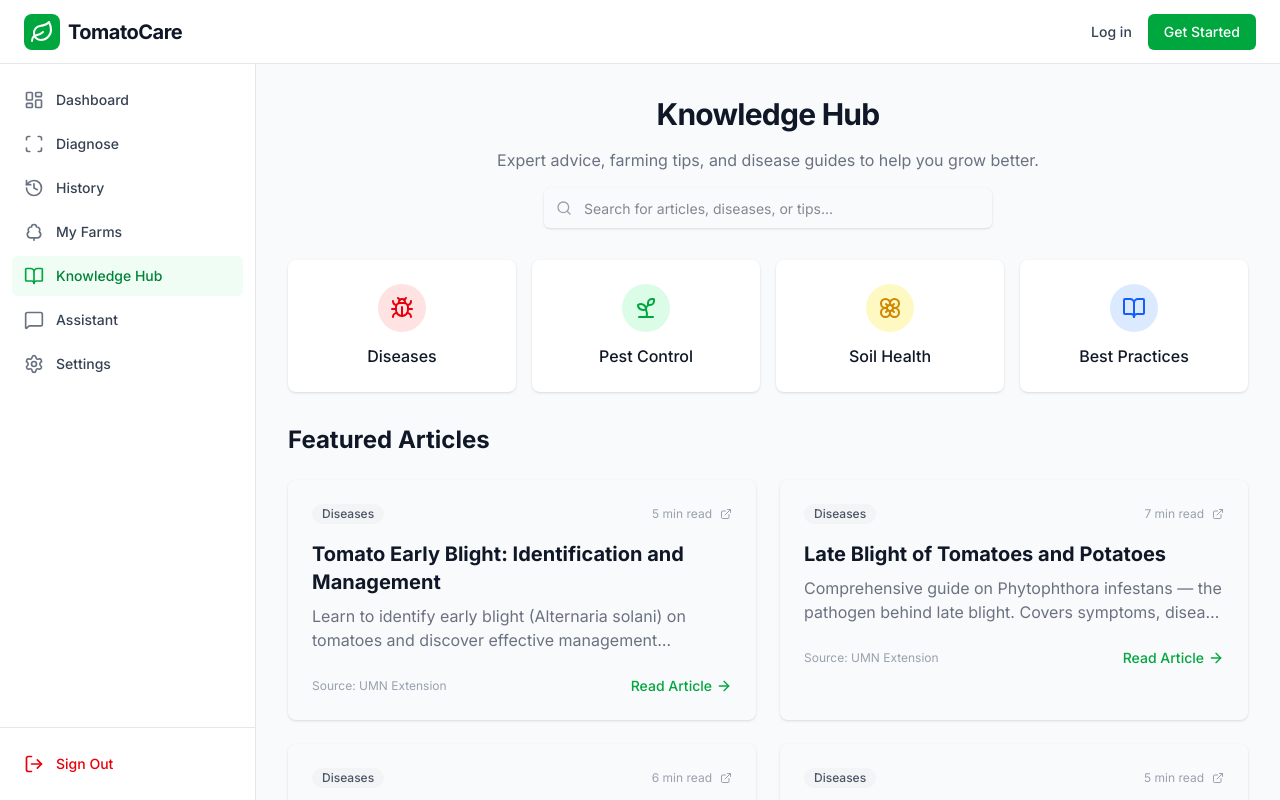
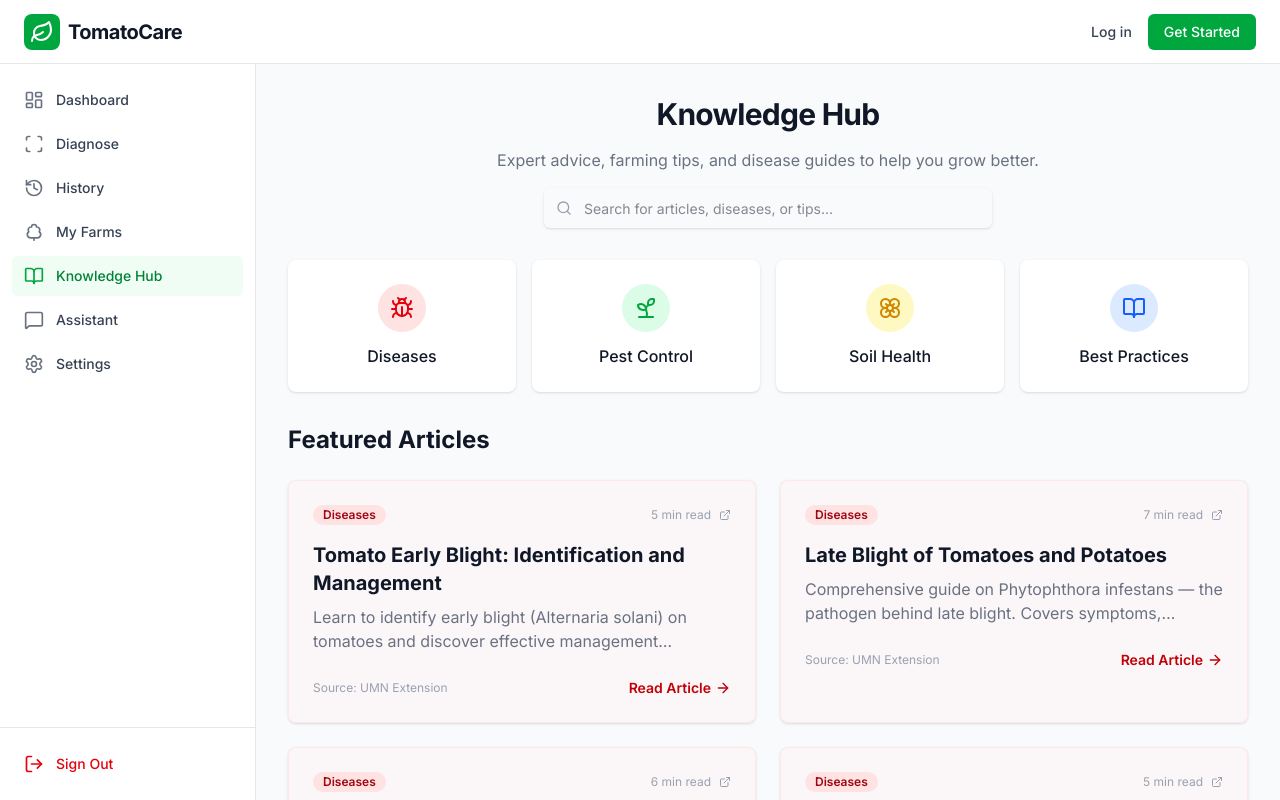
Before and after one commit to gacheruh/TomatoCare, a Next.js app: page /learn in a window 1280 px wide. Shown: the top 800 px of the page. Built offline with nearby package versions, Linux system fonts and the light colour scheme; no server answers.

Commit message:
Updated farms and knowledgehub pages

```diff
--- a/src/app/farms/page.tsx
+++ b/src/app/farms/page.tsx
@@ -16,6 +16,14 @@ interface Farm {
     size: string;
     created_at: string;
 }
+
+const farmThemes = [
+    { border: 'border-emerald-100/70', borderTop: 'border-t-emerald-500', bg: 'bg-emerald-50/20', icon: 'text-emerald-500', badge: 'bg-emerald-100 text-emerald-800' },
+    { border: 'border-amber-100/70', borderTop: 'border-t-amber-500', bg: 'bg-amber-50/20', icon: 'text-amber-500', badge: 'bg-amber-100 text-amber-800' },
+    { border: 'border-blue-100/70', borderTop: 'border-t-blue-500', bg: 'bg-blue-50/20', icon: 'text-blue-500', badge: 'bg-blue-100 text-blue-800' },
+    { border: 'border-teal-100/70', borderTop: 'border-t-teal-500', bg: 'bg-teal-50/20', icon: 'text-teal-500', badge: 'bg-teal-100 text-teal-800' },
+    { border: 'border-lime-100/70', borderTop: 'border-t-lime-500', bg: 'bg-lime-50/20', icon: 'text-lime-500', badge: 'bg-lime-100 text-lime-800' }
+];
 
 export default function FarmsPage() {
     const [farms, setFarms] = useState<Farm[]>([]);
@@ -163,17 +171,19 @@ export default function FarmsPage() {
 
             {farms.length > 0 ? (
                 <div className="grid gap-6 md:grid-cols-2 lg:grid-cols-3">
-                    {farms.map((farm) => (
-                        <Card key={farm.id} className="hover:shadow-md transition-shadow">
+                    {farms.map((farm, index) => {
+                        const theme = farmThemes[index % farmThemes.length];
+                        return (
+                            <Card key={farm.id} className={`hover:shadow-md transition-all border ${theme.border} border-t-4 ${theme.borderTop} ${theme.bg}`}>
                                 <CardHeader className="flex flex-row items-start justify-between pb-2">
                                     <div className="space-y-1">
-                                    <CardTitle className="text-xl">{farm.name}</CardTitle>
+                                        <CardTitle className="text-xl font-bold text-gray-900">{farm.name}</CardTitle>
                                         <div className="flex items-center text-sm text-gray-500">
-                                        <MapPin className="mr-1 h-3 w-3" />
+                                            <MapPin className="mr-1 h-3.5 w-3.5 text-gray-400" />
                                             {farm.location}
                                         </div>
                                     </div>
-                                <Button variant="ghost" size="icon" className="h-8 w-8">
+                                    <Button variant="ghost" size="icon" className="h-8 w-8 text-gray-400 hover:text-gray-600">
                                         <MoreHorizontal className="h-4 w-4" />
                                     </Button>
                                 </CardHeader>
@@ -181,14 +191,17 @@ export default function FarmsPage() {
                                     <div className="space-y-4">
                                         <div className="flex items-center justify-between text-sm">
                                             <span className="text-gray-500 flex items-center">
-                                            <Sprout className="mr-2 h-4 w-4" />
+                                                <Sprout className={`mr-2 h-4 w-4 ${theme.icon}`} />
                                                 Crops
                                             </span>
-                                        <span className="font-medium">{farm.crop_type}</span>
+                                            <span className={`font-semibold px-2 py-0.5 rounded-md text-xs ${theme.badge}`}>{farm.crop_type}</span>
                                         </div>
                                         <div className="flex items-center justify-between text-sm">
-                                        <span className="text-gray-500">Size</span>
-                                        <span className="font-medium">{farm.size} Acres</span>
+                                            <span className="text-gray-500 flex items-center">
+                                                <Tractor className={`mr-2 h-4 w-4 ${theme.icon}`} />
+                                                Size
+                                            </span>
+                                            <span className="font-semibold text-gray-800">{farm.size} Acres</span>
                                         </div>
                                         <div className="pt-4 border-t border-gray-100">
                                             <div className="flex items-center justify-between">
@@ -201,7 +214,8 @@ export default function FarmsPage() {
                                     </div>
                                 </CardContent>
                             </Card>
-                    ))}
+                        );
+                    })}
                 </div>
             ) : (
                 <div className="flex flex-col items-center justify-center py-12 text-center bg-gray-50 rounded-lg border-2 border-dashed border-gray-200">
--- a/src/app/learn/page.tsx
+++ b/src/app/learn/page.tsx
@@ -15,16 +15,43 @@ interface Article {
     source: string;
 }
 
+const categoryColors: Record<string, { bg: string; text: string; border: string; accent: string }> = {
+    'Diseases': {
+        bg: 'bg-red-50/30',
+        text: 'text-red-700',
+        border: 'border-red-100/70',
+        accent: 'bg-red-100 text-red-800'
+    },
+    'Pest Control': {
+        bg: 'bg-green-50/30',
+        text: 'text-green-700',
+        border: 'border-green-100/70',
+        accent: 'bg-green-100 text-green-800'
+    },
+    'Soil Health': {
+        bg: 'bg-amber-50/30',
+        text: 'text-amber-700',
+        border: 'border-amber-100/70',
+        accent: 'bg-amber-100 text-amber-800'
+    },
+    'Best Practices': {
+        bg: 'bg-blue-50/30',
+        text: 'text-blue-700',
+        border: 'border-blue-100/70',
+        accent: 'bg-blue-100 text-blue-800'
+    }
+};
+
 export default function LearnPage() {
     const [searchTerm, setSearchTerm] = useState('');
     const [activeCategory, setActiveCategory] = useState<string | null>(null);
     const { t } = useLanguage();
 
     const categories = [
-        { name: t('learn.diseases'), key: 'Diseases', icon: Bug, color: 'text-red-600', bg: 'bg-red-100' },
-        { name: t('learn.pestControl'), key: 'Pest Control', icon: Sprout, color: 'text-green-600', bg: 'bg-green-100' },
-        { name: t('learn.soilHealth'), key: 'Soil Health', icon: Flower, color: 'text-yellow-600', bg: 'bg-yellow-100' },
-        { name: t('learn.bestPractices'), key: 'Best Practices', icon: BookOpen, color: 'text-blue-600', bg: 'bg-blue-100' },
+        { name: t('learn.diseases'), key: 'Diseases', icon: Bug, color: 'text-red-600', bg: 'bg-red-100', activeRing: 'ring-2 ring-red-200 bg-red-50/30' },
+        { name: t('learn.pestControl'), key: 'Pest Control', icon: Sprout, color: 'text-green-600', bg: 'bg-green-100', activeRing: 'ring-2 ring-green-200 bg-green-50/30' },
+        { name: t('learn.soilHealth'), key: 'Soil Health', icon: Flower, color: 'text-yellow-600', bg: 'bg-yellow-100', activeRing: 'ring-2 ring-amber-200 bg-amber-50/30' },
+        { name: t('learn.bestPractices'), key: 'Best Practices', icon: BookOpen, color: 'text-blue-600', bg: 'bg-blue-100', activeRing: 'ring-2 ring-blue-200 bg-blue-50/30' },
     ];
 
     const articles: Article[] = [
@@ -192,7 +219,7 @@ export default function LearnPage() {
                     return (
                         <Card
                             key={i}
-                            className={`hover:shadow-md transition-shadow cursor-pointer text-center border-0 shadow-sm ${isActive ? 'ring-2 ring-green-200 bg-green-50/50' : 'bg-white'}`}
+                            className={`hover:shadow-md transition-all cursor-pointer text-center border-0 shadow-sm ${isActive ? cat.activeRing : 'bg-white'}`}
                             onClick={() => setActiveCategory(isActive ? null : cat.key)}
                         >
                             <CardContent className="p-6 flex flex-col items-center gap-3">
@@ -222,7 +249,14 @@ export default function LearnPage() {
                 <h2 className="text-2xl font-bold text-gray-900 mb-6">{t('learn.featuredArticles')}</h2>
                 {filteredArticles.length > 0 ? (
                     <div className="grid md:grid-cols-2 gap-6">
-                        {filteredArticles.map((article, i) => (
+                        {filteredArticles.map((article, i) => {
+                            const colors = categoryColors[article.category] || {
+                                bg: 'bg-gray-50/50',
+                                text: 'text-gray-700',
+                                border: 'border-gray-100',
+                                accent: 'bg-gray-100 text-gray-800'
+                            };
+                            return (
                                 <a
                                     key={i}
                                     href={article.url}
@@ -230,10 +264,10 @@ export default function LearnPage() {
                                     rel="noopener noreferrer"
                                     className="block group"
                                 >
-                                <Card className="hover:shadow-md transition-shadow cursor-pointer h-full">
+                                    <Card className={`hover:shadow-md transition-all border ${colors.border} ${colors.bg} h-full`}>
                                         <CardContent className="p-6 space-y-4">
                                             <div className="flex items-center justify-between">
-                                            <span className="text-xs font-medium px-2.5 py-0.5 rounded-full bg-gray-100 text-gray-600">
+                                                <span className={`text-xs font-semibold px-2.5 py-0.5 rounded-full ${colors.accent}`}>
                                                     {article.category}
                                                 </span>
                                                 <div className="flex items-center gap-2">
@@ -242,23 +276,24 @@ export default function LearnPage() {
                                                 </div>
                                             </div>
                                             <div>
-                                            <h3 className="text-xl font-bold text-gray-900 group-hover:text-green-600 transition-colors">
+                                                <h3 className={`text-xl font-bold text-gray-900 group-hover:${colors.text} transition-colors`}>
                                                     {article.title}
                                                 </h3>
                                                 <p className="text-gray-500 mt-2 line-clamp-2">
                                                     {article.summary}
                                                 </p>
                                             </div>
-                                        <div className="flex items-center justify-between pt-2">
+                                            <div className="flex items-center justify-between pt-2 border-t border-gray-100/50">
                                                 <span className="text-xs text-gray-400">Source: {article.source}</span>
-                                            <div className="flex items-center text-green-600 font-medium text-sm">
-                                                {t('learn.readArticle')} <ArrowRight className="ml-1 h-4 w-4" />
+                                                <div className={`flex items-center ${colors.text} font-semibold text-sm`}>
+                                                    {t('learn.readArticle')} <ArrowRight className="ml-1 h-4 w-4 transition-transform group-hover:translate-x-1" />
                                                 </div>
                                             </div>
                                         </CardContent>
                                     </Card>
                                 </a>
-                        ))}
+                            );
+                        })}
                     </div>
                 ) : (
                     <div className="text-center py-12 bg-gray-50 rounded-lg border-2 border-dashed border-gray-200">
```
Lines whose indentation alone changed are shown as unchanged.
